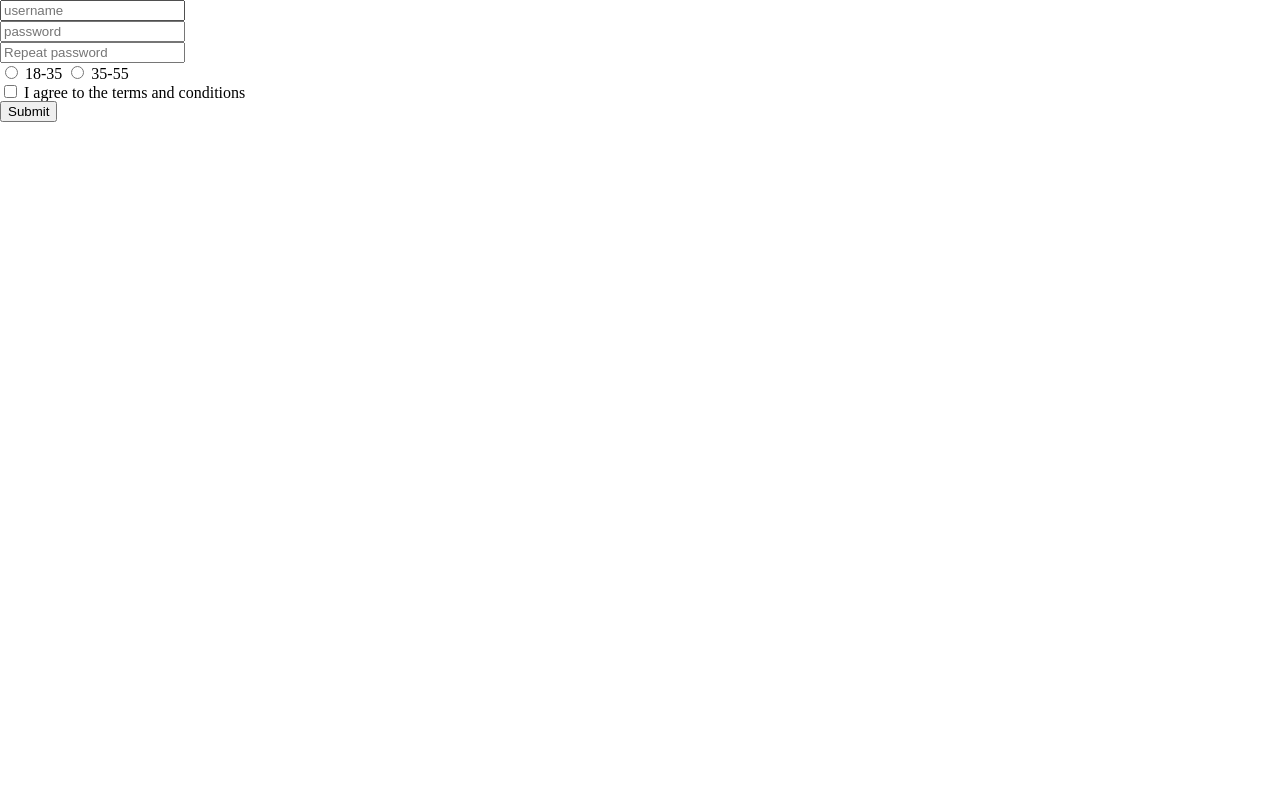
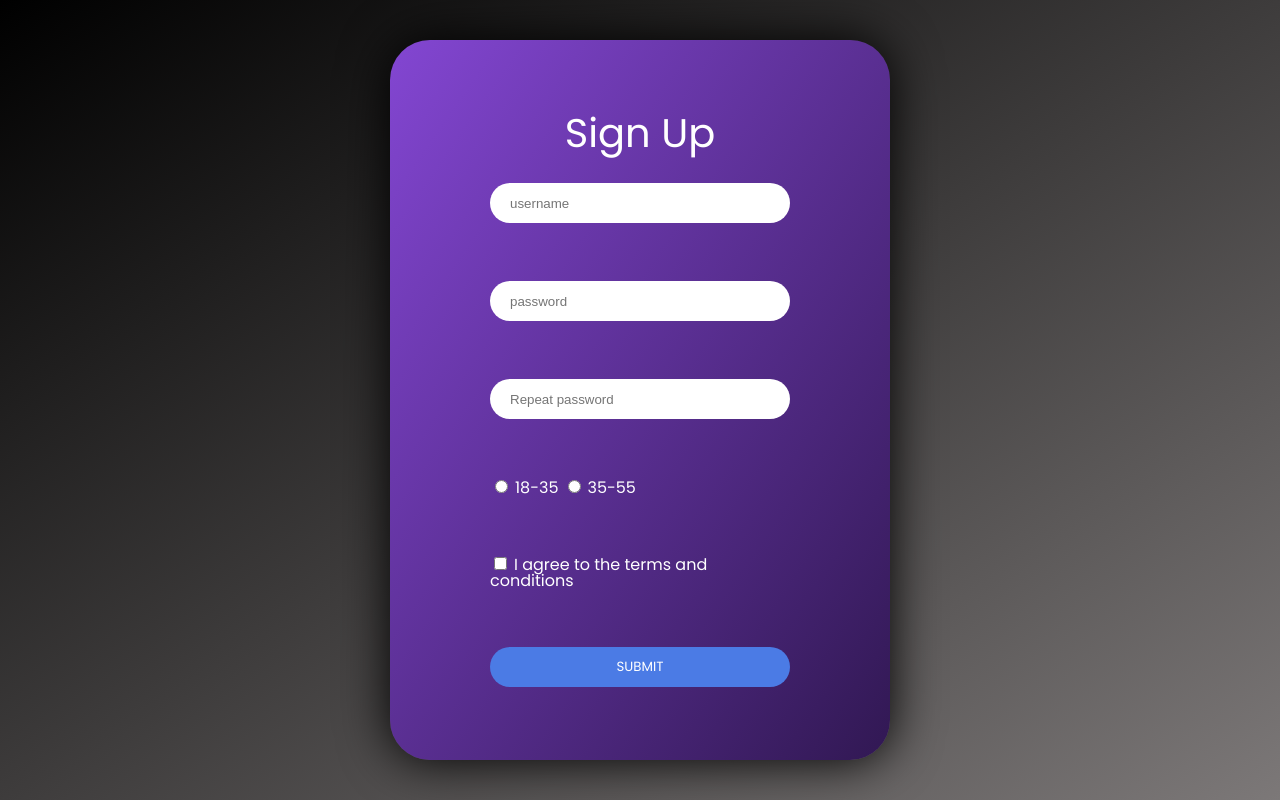
Before and after one commit to Mariam-Gug/lecture-19, a plain HTML site: page index.html in a window 1280 px wide. Drawn offline with Linux system fonts and the light colour scheme.

Commit message:
added styles

```diff
--- a/css/style.css
+++ b/css/style.css
@@ -0,0 +1,75 @@
+@import url('https://fonts.googleapis.com/css2?family=Poppins&display=swap');
+
+html, body {
+    height: 100%;
+}
+body {
+    background-image: linear-gradient(to bottom right, #000, rgb(124, 120, 120));
+    display: flex;
+    justify-content: center;
+    align-items: center;
+}
+
+.wrapper {
+    height: 90%;
+    max-width: 500px;
+    width: 80%;
+    background-image: linear-gradient(to bottom right, #8346d2, #311853);
+    border-radius: 40px;
+    box-shadow: 0 0 50px #000;
+    display: flex;
+    flex-direction: column;
+    justify-content: center;
+    align-items: center;
+}
+h3 {
+    font-size: 40px;
+    color: #fff;
+    font-family: 'Poppins', sans-serif;
+    margin-bottom: 30px;
+}
+#registration {
+    height: 70%;
+    width: 100%;
+    display: flex;
+    flex-direction: column;
+    justify-content: space-between;
+    align-items: center;
+}
+#registration div {
+    width: 60%;
+}
+#username,
+#password,
+#password2 {
+    height: 40px;
+    width: 100%;
+    padding: 0 20px;
+    border-radius: 50px;
+    border: none;
+}
+#username:focus,
+#password:focus,
+#password2:focus {
+    outline: none;
+}
+.button {
+    width: 60%;
+    height: 40px;
+    border-radius: 50px;
+    border: none;
+    cursor: pointer;
+    background-color: #4B7BE5;
+    color: #fff;
+    font-family: 'Poppins', sans-serif;
+    text-transform: uppercase;
+}
+.label {
+    color: #fff;
+    font-family: 'Poppins', sans-serif;
+    text-transform: uppercase;
+}
+.label1 {
+    color: #fff;
+    font-family: 'Poppins', sans-serif;
+}
--- a/index.html
+++ b/index.html
@@ -10,28 +10,36 @@
     <title>Lecture 19</title>
 </head>
 <body>
+    <div class="wrapper">
+        <h3>Sign Up</h3>
         <form action="" method="" id="registration">
             <div>
                 <input type="text" name="username" placeholder="username" id="username">
+                <span class="error-text" id="error_username"></span>
             </div>
             <div>
                 <input type="password" name="password" id="password" placeholder="password">
+                <span class="error-text" id="error_password"></span>
             </div>
             <div>
                 <input type="password" name="password2" id="password2" placeholder="Repeat password">
+                <span class="error-text" id="error_password2"></span>
             </div>
             <div>
                 <input type="radio" name="age" id="age1">
-            <label for="age1"> 18-35</label>
+                <label for="age1" class="label"> 18-35</label>
                 <input type="radio" name="age" id="age2">
-            <label for="age2">35-55</label>
+                <label for="age2" class="label">35-55</label>
+                <span class="error-text" id="error_age"></span>
             </div>
             <div>
-            <input type="checkbox" name="agree" id="checkagree">
-            <label for="checkagree">I agree to the terms and conditions</label>
+                <input type="checkbox" name="agree" id="check-agree">
+                <label for="check-agree" class="label1">I agree to the terms and conditions</label>
+                <span class="error-text" id="error_check-agree"></span>
             </div>
-        <button type="submit">Submit</button>
+            <button type="submit" class="button">Submit</button>
         </form>
+    </div>
 
     <script src="script.js"></script>
 </body>
--- a/script.js
+++ b/script.js
@@ -4,19 +4,57 @@ document.getElementById('registration').addEventListener('submit', function(even
     let errors = {};
     let form = event.target;
 
-        // username
-    let username = document.querySelector('[name = "username"]').value;
+    // username
+    // let username = document.querySelector('[name = "username"]').value;
+    let username = document.getElementById('username').value;
 
-    if(username.length < 4 || username == '') {
+    if (username.length < 4 || username == '') {
         errors.username = 'Please enter at least 4 symbols';
-    }
+    };
 
     // password
     let password = document.getElementById('password').value;
-    let password2 = document.getElementById('password2');
+    let password2 = document.getElementById('password2').value;
 
     if(password != password2 || password == '') {
         errors.password = 'Please enter at least 6 symbols';
         errors.password2 = 'Passwords do not match';
     }
+
+    // checkbox
+    let agree = document.getElementById('check-agree').checked;
+    if(agree == false) {
+        errors.agree = 'You have not agreed to the terms and conditions';
+    }
+
+    // radio
+    let age = false;
+
+    form.querySelectorAll('[name = "age"]').forEach(element => {
+        if (element.checked) {
+            age = true;
+        }
+    });
+
+    // if (age == false) {
+    //     errors.age = 'Please select your age';
+    // }
+
+    if (!age) {
+        errors.age = 'Please select your age';
+    }
+
+    // console.log(errors);
+
+    form.querySelectorAll('.error-text').forEach(item => {
+        item.innerHTML = '';
+    });
+
+    for (let item in errors) {
+        let errorSpan = document.getElementById('error_' + item);
+
+        if(errorSpan) {
+            errorSpan.textContent = errors[item];
+        }
+    }
 });
```
Lines whose indentation alone changed are shown as unchanged.
